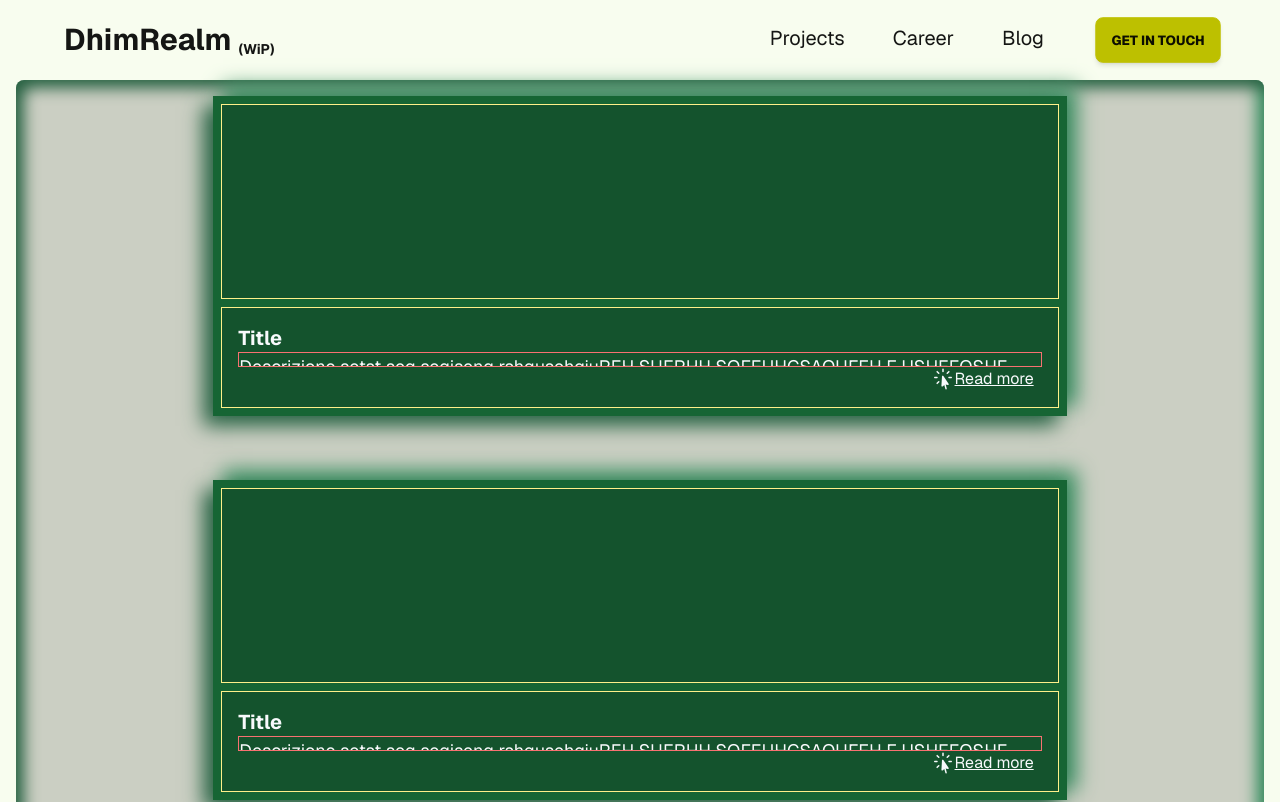
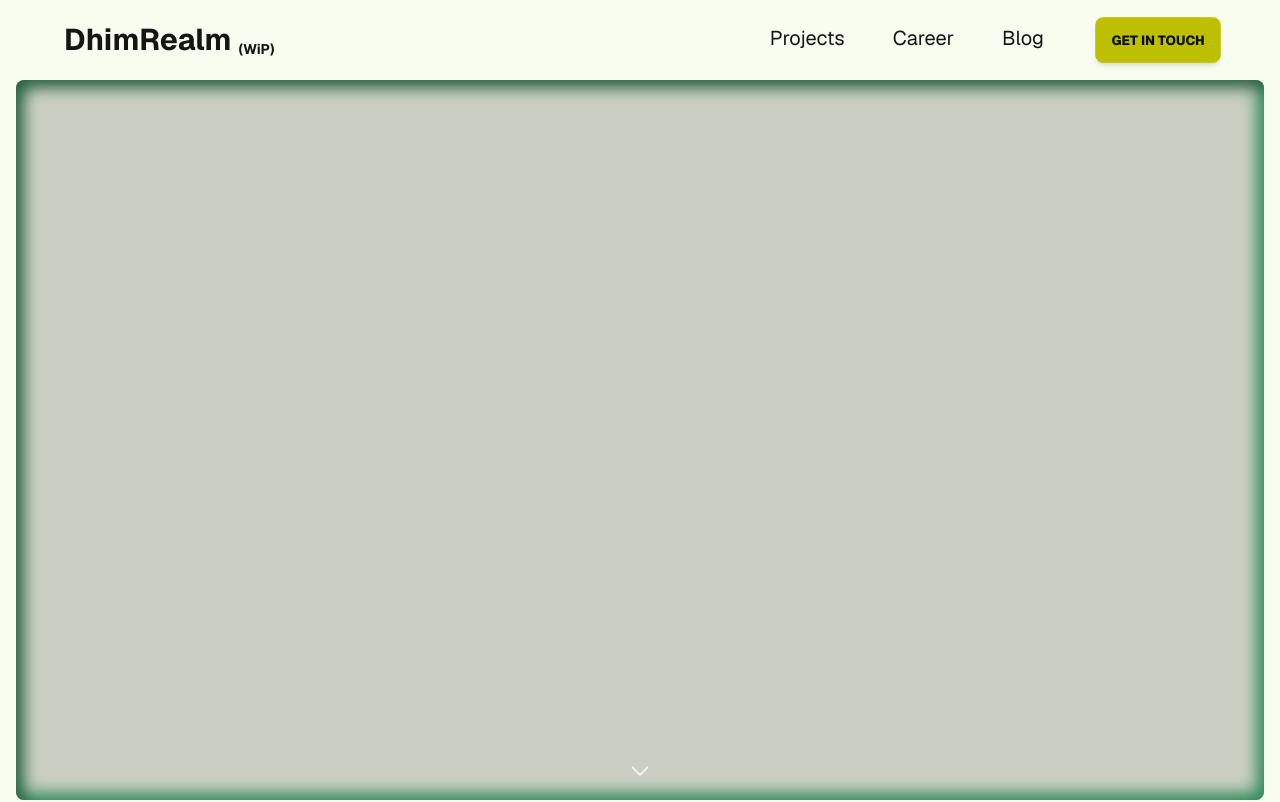
Before and after one commit to dhimiterPoison/dhimiterhelmi-old, a Next.js app: page /playground in a window 1280 px wide. Shown: the top 802 px of the page. Built offline with nearby package versions, Linux system fonts and the light colour scheme.

Commit message:
test fix

```diff
--- a/app/playground/page.tsx
+++ b/app/playground/page.tsx
@@ -4,7 +4,7 @@ import React from 'react';
 const page = () => {
 	return (
 		<div className='flex flex-col gap-16 items-center py-4'>
-			{[1, 2, 3, 4, 5, 6, 7, 8, 9].map((card, index) => {
+			{/* {[1, 2, 3, 4, 5, 6, 7, 8, 9].map((card, index) => {
 				return (
 					<div key={index} className='project-card flex flex-col p-2 gap-2 bg-green-800'>
 						<div className="image h-2/3 border border-yellow-200 bg-green-900"></div>
@@ -32,7 +32,7 @@ const page = () => {
 						</div>
 					</div>
 				);
-			})}
+			})} */}
 		</div>
 	);
 };
```
